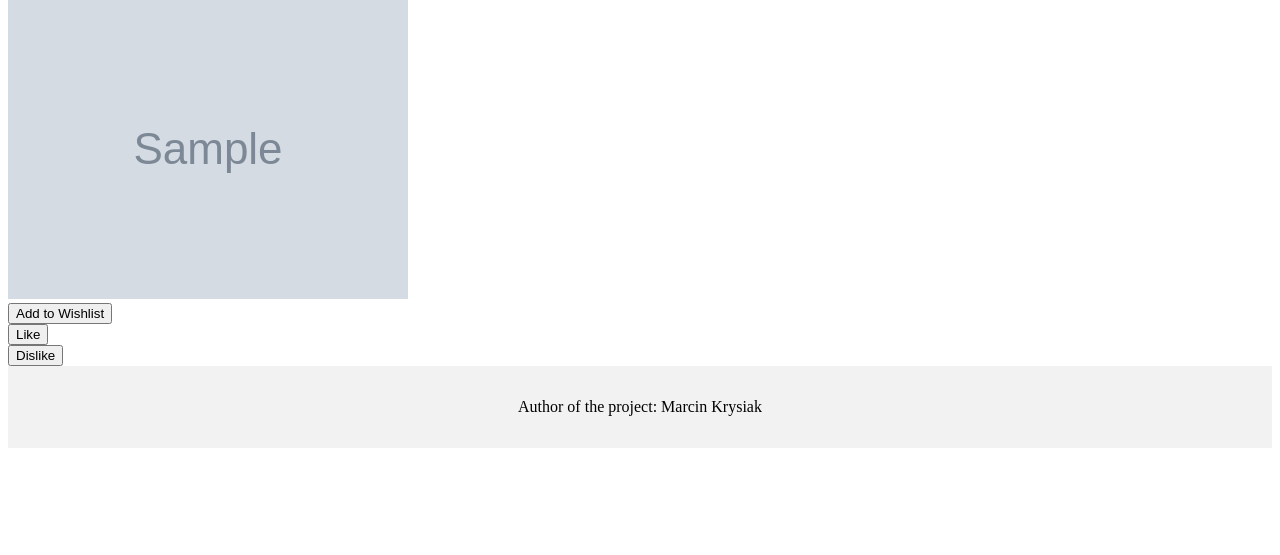
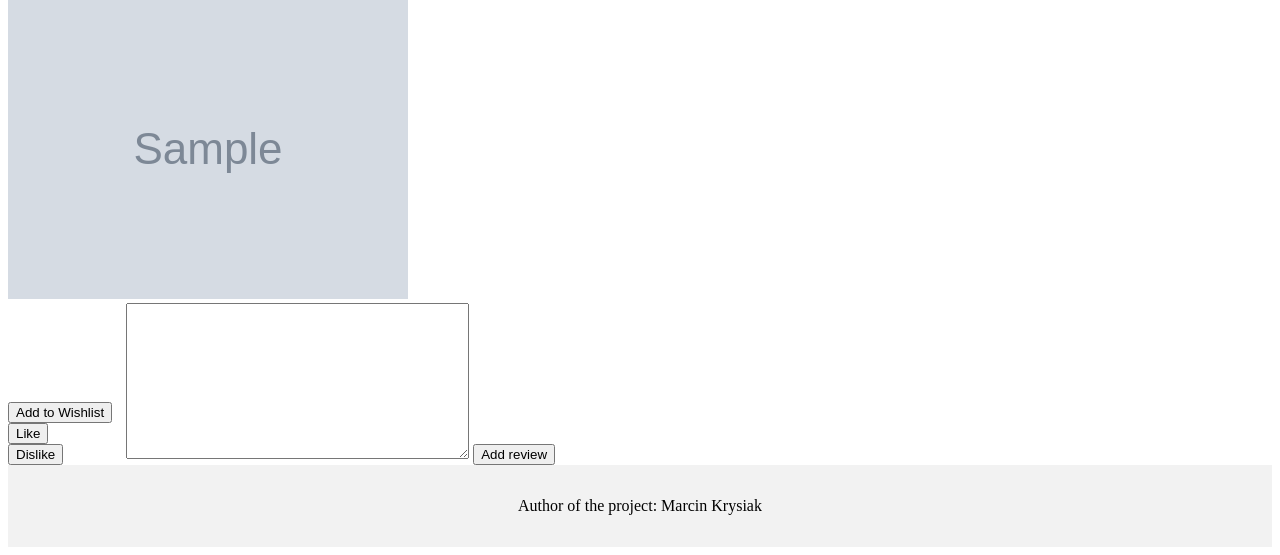
Before and after one commit to marcin-design/Bookstore-Community, a Django app: page /book_details/1/ in a window 1280 px wide. Shown: the part 515-1070 px from the top of the page. Before the commit the page ends 963 px from the top, so only its background shows below. Run offline with Django 4.2, Linux system fonts and the light colour scheme; tables that the repository leaves empty hold one stand-in row (values such as "Sample post"); grey boxes marked "Sample" are stand-in pictures; some libraries are stand-ins or nearby versions.

Commit message:
additional description added in functions

```diff
--- a/bookstore_app/forms.py
+++ b/bookstore_app/forms.py
@@ -1,7 +1,7 @@
 from django import forms
 from django.contrib.auth.forms import UserCreationForm
 from django.contrib.auth.models import User
-from .models import Wishlist, Book, UserProfile
+from .models import Wishlist, Book, UserProfile, Review
 
 
 class RegistrationForm(UserCreationForm):
@@ -59,3 +59,8 @@ class CurrentlyReadingForm(forms.ModelForm):
     class Meta:
         model = UserProfile
         fields = ['currently_reading_book']
+
+class ReviewForm(forms.ModelForm):
+    class Meta:
+        model = Review
+        fields = ['comment']
--- a/bookstore_app/models.py
+++ b/bookstore_app/models.py
@@ -45,7 +45,6 @@ class Friendship(models.Model):
 class Review(models.Model):
     user = models.ForeignKey(User, on_delete=models.CASCADE)
     book = models.ForeignKey(Book, on_delete=models.CASCADE)
-    rating = models.PositiveIntegerField()
     comment = models.TextField()
     date_created = models.DateTimeField(auto_now_add=True)
 
--- a/bookstore_app/templates/bookstore_app/book_details.html
+++ b/bookstore_app/templates/bookstore_app/book_details.html
@@ -25,6 +25,12 @@
         <input type="submit" name="action" value="Like"><br>
         <input type="submit" name="action" value="Dislike">
     </form>
+
+    <form method="post" action="{% url 'book_details' book.id %}">
+        {% csrf_token %}
+        {{ review_form.comment }}
+        <input type="submit" name="action" value="Add review">
+    </form>
 </body>
 </html>
 {% endblock %}
--- a/bookstore_app/views.py
+++ b/bookstore_app/views.py
@@ -7,14 +7,14 @@ from django.views import View
 from django.contrib.auth.decorators import login_required
 from .models import Book, UserProfile, Friendship, Review, Wishlist, User, Notification
 from .forms import RegistrationForm, LoginForm, FriendsListForm, WishlistForm, AddFriendForm, UserBooksForm, \
-    CurrentlyReadingForm, UserRatingForm, RemoveFromWishlistForm
+    CurrentlyReadingForm, UserRatingForm, RemoveFromWishlistForm, ReviewForm
 import requests
 from Bookstore_project import settings
 from django.utils.dateparse import parse_date
 
 
-
 class RegistrationView(View):
+    #view which lets a user registration
     def get(self, request, *args, **kwargs):
         form = RegistrationForm()
         return render(request,
@@ -32,6 +32,7 @@ class RegistrationView(View):
                           {'form': form})
 
 class LoginView(View):
+    #view for logging in into store
     def get(self, request, *args, **kwargs):
         form = LoginForm()
         return render(request,
@@ -41,8 +42,10 @@ class LoginView(View):
     def post(self, request, *args, **kwargs):
         form = LoginForm(request.POST)
         if form.is_valid():
+            #those two variables download data from form and are validated
             username = form.cleaned_data['username']
             password = form.cleaned_data['password']
+            #this 'user' variable authenticates the user
             user = authenticate(username=username, password=password)
             if user is not None:
                 login(request, user)
@@ -78,27 +81,31 @@ def main_page(request, book_id=None):
 
         if response.status_code == 200:
             books = []
+            # Processes the HTTP response and parses it as JSON
             data = response.json()
             google_books = data.get("items", [])
 
             for book_data in google_books:
+                # Download information about a specific book
                 book_info = book_data.get("volumeInfo", {})
+                # Download book genres from book information
                 genres = book_info.get("categories", [])
-
+                # Check whether a book with a given title already exists in the database
                 existing_book = Book.objects.filter(title=book_info.get("title", ""))
 
                 for book in existing_book:
                     books.append(book)
 
 
-
                 if not existing_book:
                     thumbnail = book_info.get("imageLinks", {}).get("thumbnail", "")
 
-                    # function that tries to convert a date from a custom format to a date object(Y-M-D)
+
                     def convert_to_date(date_str):
+                        # function that tries to convert a date from a custom format to a date object(Y-M-D)
                         if date_str:
                             try:
+                                # parse_date used due to more flexibility about received format
                                 date = parse_date(date_str)
                                 return date
                             except ValueError:
@@ -130,15 +137,20 @@ def main_page(request, book_id=None):
 class BookDetailsView(View):
     def get(self, request, book_id):
         book = Book.objects.get(pk=book_id)
+        reviews = Review.objects.filter(book=book)
         form = UserRatingForm()
-        return render(request,
-                      'bookstore_app/book_details.html',
-                      {'book': book, 'form': form})
+        review_form = ReviewForm()
+        return render(request, 'bookstore_app/book_details.html',
+                      {'book': book,
+                       'form': form,
+                       'review_form': review_form,
+                       'reviews': reviews})
 
     def post(self, request, book_id):
         book = get_object_or_404(Book, pk=book_id)
         action = request.POST.get('action')
         form = UserRatingForm(request.POST)
+        review_form = ReviewForm(request.POST)
 
         if form.is_valid():
             action = request.POST.get('action')
@@ -194,12 +206,24 @@ class BookDetailsView(View):
                     wishlist, created = Wishlist.objects.get_or_create(user=request.user)
                     if book not in wishlist.books.all():
                         wishlist.books.add(book)
-
-            return render(request,
-                          'bookstore_app/book_details.html',
-                          {'book': book, 'form': form})
         else:
             return redirect('invalid_form')
+
+        if review_form.is_valid():
+            if action == 'Add review':
+                if review_form.is_valid():
+                    review = review_form.save()
+                    review.user = request.user
+                    review.book = book
+                    review.save()
+                else:
+                    return redirect('invalid_form')
+
+        reviews = Review.objects.filter(book=book)
+
+        return render(request,
+                      'bookstore_app/book_details.html',
+                      {'book': book, 'form': form, 'review_form': review_form, 'reviews': reviews})
 
 class InvalidFormView(View):
     def get(self, request, *args, **kwargs):
```
Also changed, not shown: bookstore_app/migrations/0022_alter_review_rating.py (added), bookstore_app/migrations/0023_remove_review_rating.py (added).
